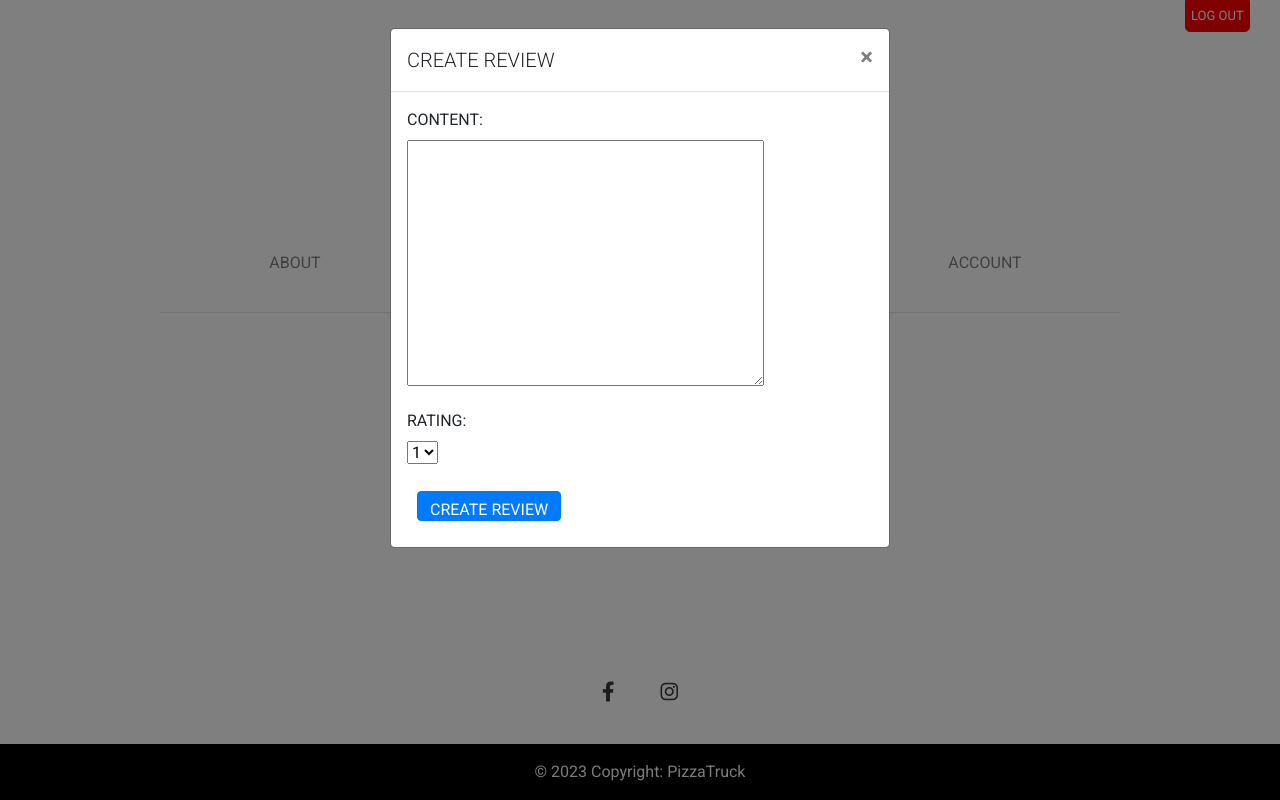
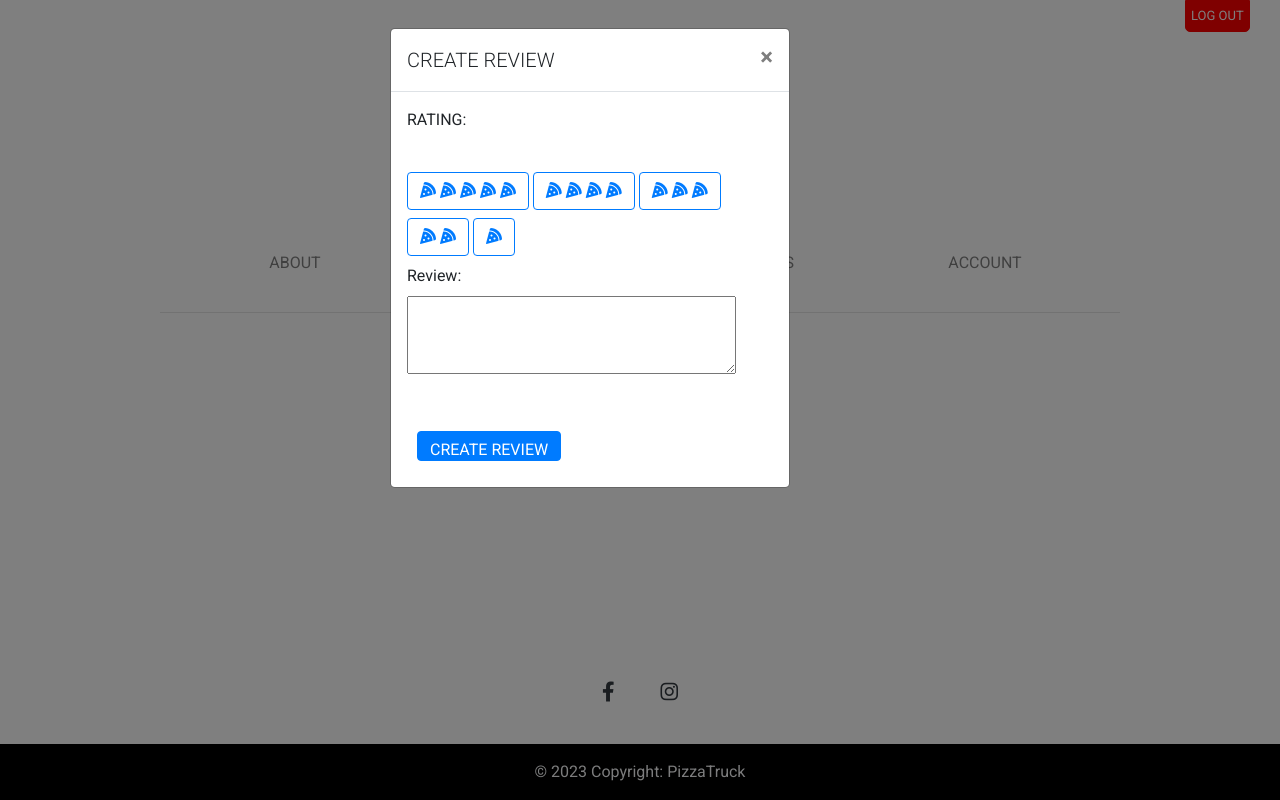
Before and after one commit to simonjellvert/pizzavagnen, a Django app: page /review/list/ in a window 1280 px wide, after a click on "Create Review". Run offline with Django 3.2, Linux system fonts and the light colour scheme; the visitor is signed in with stand-in values (Sample User, id 1); data that the repository does not hold is empty; some libraries are stand-ins or nearby versions.

Commit message:
Style home and revies page

```diff
--- a/home/templates/home/index.html
+++ b/home/templates/home/index.html
@@ -2,7 +2,7 @@
 
 <hr class="mx-auto" style="width: 75%" />
 <section class="d-flex align-items-center justify-content-center">
-  <div class="hero">
+  <div class="hero d-flex align-items-center justify-content-center">
     <img
       class="img-fluid"
       src="/static/img/333064805_760223689005819_9082627831218226945_n.jpg"
--- a/review/templates/review/review.html
+++ b/review/templates/review/review.html
@@ -13,8 +13,8 @@
         {% endif %}
 
         <!-- Create Review Modal -->
-        <div class="modal fade" id="createReviewModal" tabindex="-1" role="dialog" aria-labelledby="createReviewModalLabel"
-            aria-hidden="true">
+        <div class="modal fade" id="createReviewModal" tabindex="-1" role="dialog"
+            aria-labelledby="createReviewModalLabel" aria-hidden="true">
             <div class="modal-dialog" role="document">
                 <div class="modal-content">
                     <div class="modal-header">
@@ -27,8 +27,47 @@
                         <!-- Add your create form here -->
                         <form method="post" action="{% url 'review_create' %}">
                             {% csrf_token %}
-                            {{ form.as_p }}
+                            <p>
+                                <label for="id_rating">Rating: </label>
+                            </p>
+                            <br>
+
+                            <label class="btn btn-outline-primary" onclick="selectSlice(5)">
+                                <i class="fas fa-pizza-slice"></i>
+                                <i class="fas fa-pizza-slice"></i>
+                                <i class="fas fa-pizza-slice"></i>
+                                <i class="fas fa-pizza-slice"></i>
+                                <i class="fas fa-pizza-slice"></i>
+                            </label>
+
+                            <label class="btn btn-outline-primary" onclick="selectSlice(4)">
+                                <i class="fas fa-pizza-slice"></i>
+                                <i class="fas fa-pizza-slice"></i>
+                                <i class="fas fa-pizza-slice"></i>
+                                <i class="fas fa-pizza-slice"></i>
+                            </label>
+
+                            <label class="btn btn-outline-primary" onclick="selectSlice(3)">
+                                <i class="fas fa-pizza-slice"></i>
+                                <i class="fas fa-pizza-slice"></i>
+                                <i class="fas fa-pizza-slice"></i>
+                            </label>
+
+                            <label class="btn btn-outline-primary" onclick="selectSlice(2)">
+                                <i class="fas fa-pizza-slice"></i>
+                                <i class="fas fa-pizza-slice"></i>
+                            </label>
+
+                            <label class="btn btn-outline-primary" onclick="selectSlice(1)">
+                                <i class="fas fa-pizza-slice"></i>
+                            </label>
+                            <div class="form-group">
+                                <label for="id_content">Review:</label>
+                                <textarea name="content" id="content" rows="3"></textarea>
+                            </div>
+                            <br>
                             <button type="submit" class="btn btn-primary">Create Review</button>
+
                         </form>
                     </div>
                 </div>
@@ -37,9 +76,9 @@
     </div>
     <!-- Display reviews here -->
     <div class="container mt-3">
-        <div class="row d-flex align-items-center justify-content-center">
+        <div class="row">
             {% for review in reviews %}
-            <div class="card-group mb-4">
+            <div class="col-lg-4 col-md-6 col-sm-12 mb-4">
                 <div class="card">
                     <div class="card-body">
                         <h5 class="card-title">{{ review.user.username }}</h5>
@@ -56,7 +95,8 @@
                         <button type="button" class="btn btn-primary" data-toggle="modal"
                             data-target="#editReviewModal{{ review.id }}"><i class="fa-regular fa-pen-to-square"></i>
                         </button>
-                        <button type="button" class="btn btn-danger" data-toggle="modal" data-target="#deleteReviewModal{{ review.id }}"><i class="fa-regular fa-trash-can"></i>
+                        <button type="button" class="btn btn-danger" data-toggle="modal"
+                            data-target="#deleteReviewModal{{ review.id }}"><i class="fa-regular fa-trash-can"></i>
                         </button>
                         {% endif %}
                     </div>
@@ -66,7 +106,7 @@
         </div>
         <div class="row d-flex align-items-center justify-content-center">
             {% endif %}
-    </div>
+
             <!-- Edit Review Modal -->
             <div class="modal fade" id="editReviewModal{{ review.id }}" tabindex="-1" role="dialog"
                 aria-labelledby="editReviewModalLabel{{ review.id }}" aria-hidden="true">
@@ -127,7 +167,7 @@
             </div>
 
             {% endfor %}
-
+        </div>
     </div>
 
 </section>
--- a/review/urls.py
+++ b/review/urls.py
@@ -4,6 +4,6 @@ from .views import review_list, review_create, review_edit, review_delete
 urlpatterns = [
     path('list/', review_list, name='review_list'),
     path('create/', review_create, name='review_create'),
-    path('<int:pk>/edit/', review_edit, name='review_edit'),
+    path('review<int:pk>/edit/', review_edit, name='review_edit'),
     path('<int:review_id>/delete/', review_delete, name='review_delete'),
 ]
--- a/review/views.py
+++ b/review/views.py
@@ -1,5 +1,6 @@
 from django.shortcuts import render, get_object_or_404, redirect
 from django.contrib.auth.decorators import login_required
+from django.http import HttpResponse
 from .models import Review
 from .forms import ReviewForm
 
@@ -19,6 +20,8 @@ def review_create(request):
             review.user = request.user
             review.save()
             return redirect('review_list')
+        else:
+            return HttpResponse('Something went wrong!')
 
 
 @login_required
--- a/static/css/style.css
+++ b/static/css/style.css
@@ -95,6 +95,56 @@ p {
     left: 50%;
     transform: translate(-50%, -50%);
     line-height: 1.2;
+}
+
+#about {
+    cursor: pointer;
+}
+
+#about a {
+    display: block;
+    width: 100%;
+    height: 100%;
+}
+
+#booking {
+    cursor: pointer;
+}
+
+#booking a {
+    display: block;
+    width: 100%;
+    height: 100%;
+}
+
+#review {
+    cursor: pointer;
+}
+
+#review a {
+    display: block;
+    width: 100%;
+    height: 100%;
+}
+
+#account {
+    cursor: pointer;
+}
+
+#account a {
+    display: block;
+    width: 100%;
+    height: 100%;
+}
+
+#login {
+    cursor: pointer;
+}
+
+#login a {
+    display: block;
+    width: 100%;
+    height: 100%;
 }
 
 /* -------------------- Footer */
@@ -385,6 +435,23 @@ input {
     color: #6dbf9c;
 }
 
+/* -------------------- Review Page */
+.modal-content {
+    width: 25rem;
+}
+
+#id_content {
+    height: 10rem;
+}
+
+#content {
+    width: 90%;
+}
+
+.selected {
+    background-color: green;
+}
+
 /* -------------------- Forms */
 form label {
     display: block;
--- a/static/js/script.js
+++ b/static/js/script.js
@@ -0,0 +1,18 @@
+let selectedSlice = null;
+
+    function selectSlice(sliceNumber) {
+        // Remove 'selected' class from all labels
+        document.querySelectorAll('.btn').forEach(label => {
+        label.classList.remove('selected');
+        });
+
+        // Add 'selected' class to the clicked label
+        document.querySelector(`[onclick="selectSlice(${sliceNumber})"]`).classList.add('selected');
+
+        selectedSlice = sliceNumber;
+
+        // You can perform additional actions here if needed
+
+        // Example: Display the selected slice number
+        console.log('Selected slice:', selectedSlice);
+    }
--- a/templates/base.html
+++ b/templates/base.html
@@ -53,13 +53,13 @@
             <!-- Navigation Links -->
             <div class="collapse justify-content-center navbar-collapse" id="navbarNav">
                 <ul class="navbar-nav d-flex align-items-center justify-content-center text-center text-center">
-                    <li class="nav-item hvr-sweep-to-bottom d-flex align-items-center justify-content-center">
+                    <li class="nav-item hvr-sweep-to-bottom d-flex align-items-center justify-content-center" id="about">
                         <a class="nav-link events" href="{% url 'events' %}">
                             <span class="before-hover-content">About</span>
                             <span class="hover-content">The PizzaTruck</span>
                         </a>
                     </li>
-                    <li class="nav-item hvr-sweep-to-bottom d-flex align-items-center justify-content-center">
+                    <li class="nav-item hvr-sweep-to-bottom d-flex align-items-center justify-content-center" id="review">
                         <a class="nav-link review" href="{% url 'review_list' %}">
                             <span class="before-hover-content">Review</span>
                             <span class="hover-content">Our customers thoughts</span>
@@ -67,7 +67,7 @@
                     </li>
                     <!-- If user is logged in, redirect to bookings page -->
                     {% if user.is_authenticated %}
-                    <li class="nav-item hvr-sweep-to-bottom d-flex align-items-center justify-content-center">
+                    <li class="nav-item hvr-sweep-to-bottom d-flex align-items-center justify-content-center" id="booking">
                         <a class="nav-link booking" href="#">
                             <span class="before-hover-content">Bookings</span>
                             <span class="hover-content">For your event</span>
@@ -75,7 +75,7 @@
                     </li>
                     <!-- If user is logged out, redirect to login page -->
                     {% else %}
-                    <li class="nav-item hvr-sweep-to-bottom d-flex align-items-center justify-content-center">
+                    <li class="nav-item hvr-sweep-to-bottom d-flex align-items-center justify-content-center" id="booking">
                         <a class="nav-link booking" href="{% url 'account_login' %}">
                             <span class="before-hover-content">Booking</span>
                             <span class="hover-content">Bookings</span>
@@ -84,7 +84,7 @@
                     {% endif %}
                     <!-- If logged in, display my account button -->
                     {% if user.is_authenticated %}
-                    <li class="nav-item hvr-sweep-to-bottom d-flex align-items-center justify-content-center">
+                    <li class="nav-item hvr-sweep-to-bottom d-flex align-items-center justify-content-center" id="account">
                         <a class="nav-link account" href="{% url 'edit_profile' %}">
                             <span class="before-hover-content">Account</span>
                             <span class="hover-content">Manage it</span>
@@ -92,7 +92,7 @@
                     </li>
                     <!-- If logged out, display log in button -->
                     {% else %}
-                    <li class="nav-item hvr-sweep-to-bottom d-flex align-items-center justify-content-center">
+                    <li class="nav-item hvr-sweep-to-bottom d-flex align-items-center justify-content-center" id="login">
                         <a class="nav-link login" href="{% url 'account_login' %}">
                             <span class="before-hover-content">Log in</span>
                             <span class="hover-content">To handle bookings</span>
@@ -136,6 +136,7 @@
     <script src="https://cdn.jsdelivr.net/npm/bootstrap@4.6.2/dist/js/bootstrap.bundle.min.js"
         integrity="sha384-Fy6S3B9q64WdZWQUiU+q4/2Lc9npb8tCaSX9FK7E8HnRr0Jz8D6OP9dO5Vg3Q9ct"
         crossorigin="anonymous"></script>
+    <script src="{% static 'js/script.js' %}"></script>
 
     {% block scripts %}{% endblock %}
 
```
Lines whose indentation alone changed are shown as unchanged.
